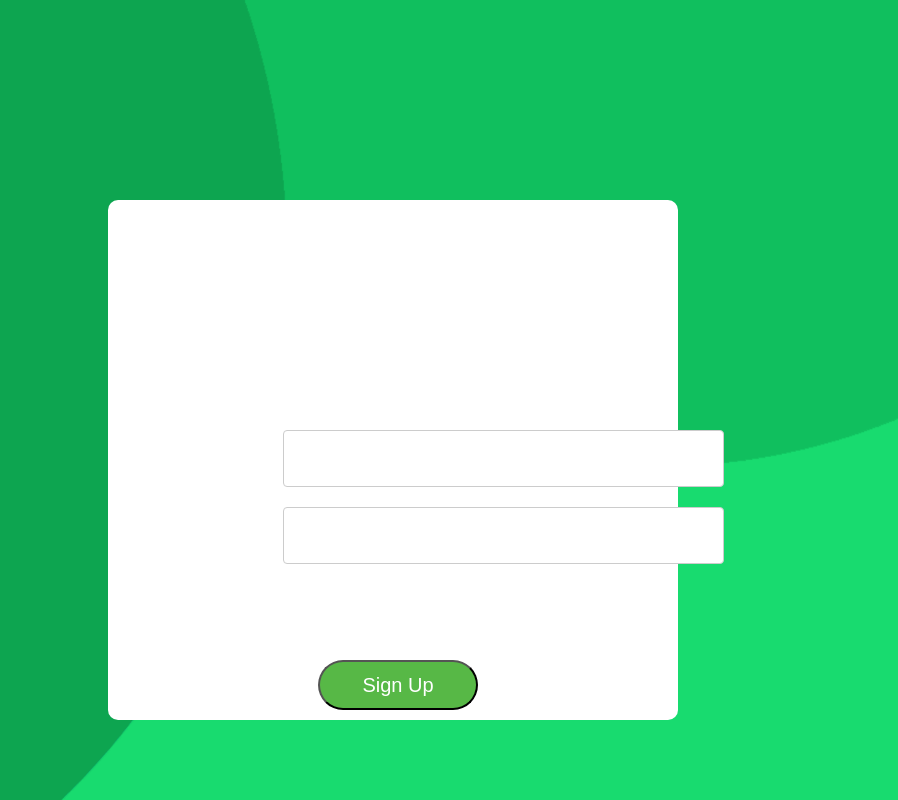
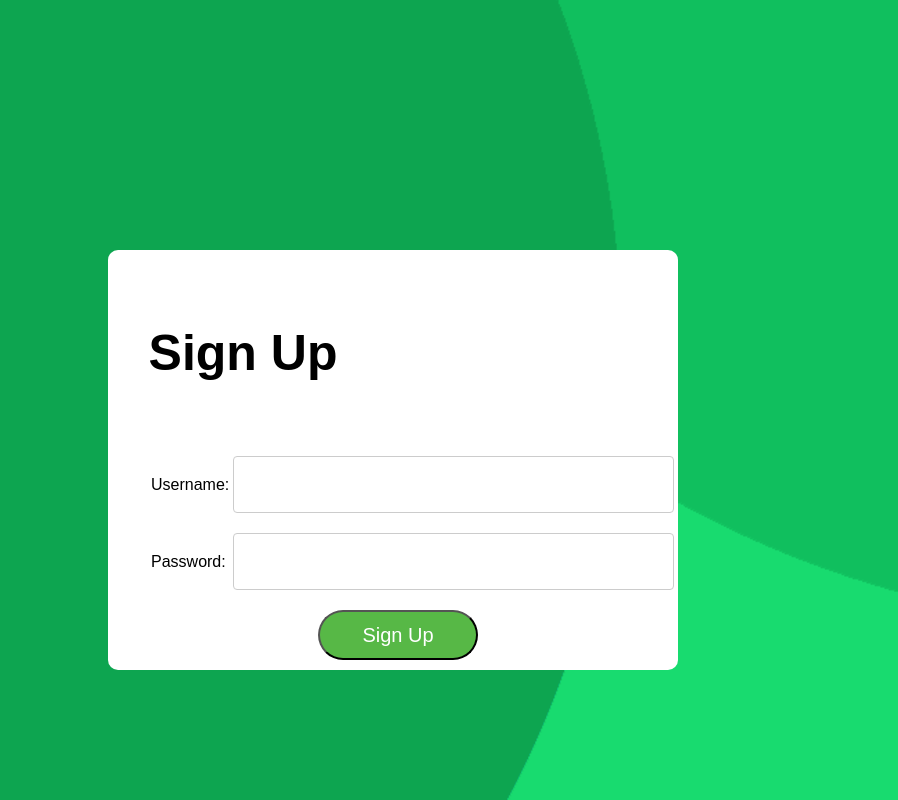
Before and after one commit to IvanLimosi/TugasBesarPBW, a PHP site: page /View/signup.php in a window 1280 px wide. Shown: the whole page, without its empty margins (382-1280 px from the left). Run offline with PHP 8.4, Linux system fonts and the light colour scheme; data that the repository does not hold is empty.

Commit message:
Update styleSignUp.css

```diff
--- a/View/css/styleSignUp.css
+++ b/View/css/styleSignUp.css
@@ -1,16 +1,10 @@
 body{
     text-align: center;
-    color: white;
     margin: 0px;
-    background-image: url('View/img/cover2.png');
-    background-repeat: no-repeat;
-    background-attachment: fixed;
-    background-size: 100% 100%;
+    background:url(../img/cover2.png);
     font-family: Arial, Helvetica, sans-serif;
 }
-h1{
-    font-size: 40px;
-}
+
 p{
     padding-top: 560px;
     font-size: 18px;
@@ -19,18 +13,22 @@ p{
 #square{
     text-align: center;
     position: absolute;
-    top: 200px;
+    top: 250px;
     left: 490px;
     width: 570px;
-    height: 520px;
+    height: 420px;
     background-color: white;
     border-radius: 10px;
+}
+#square h1{
+    font-size:50px;
+    padding: 40px 300px 0px 0px;
 }
 
 #square form{
     font-family:Arial;
     color: grey;
-    padding: 120px 0px 0px 90px;
+    padding: 30px 0px 0px 40px;
 }
 input[type=text], select {
     width: 170%;
@@ -52,7 +50,7 @@ input[type=password], select {
 }
 #square button{
     position: absolute;
-    top: 460px;
+    top: 360px;
     left: 210px;
     background-color: #57b846;
 	font-family: Arial;
@@ -62,3 +60,7 @@ input[type=password], select {
     width: 160px;
     border-radius: 25px;
 }
+#pad{
+    justify-content: center;
+    padding-bottom: 800px;
+}
```
